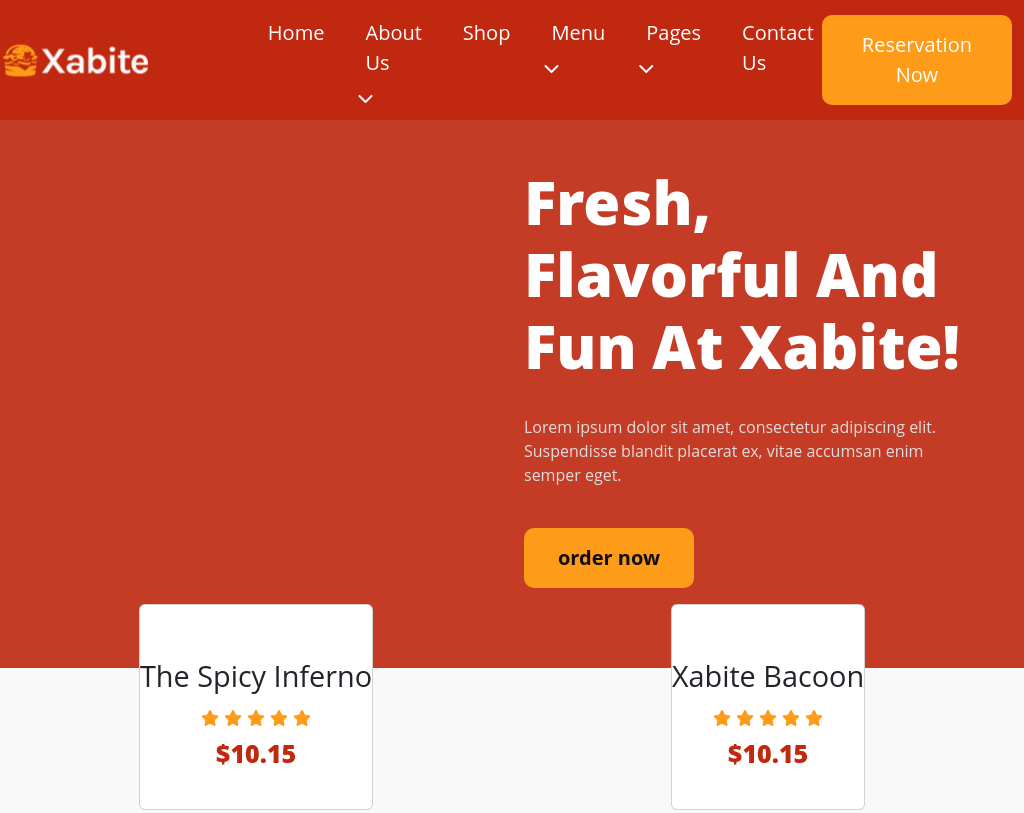
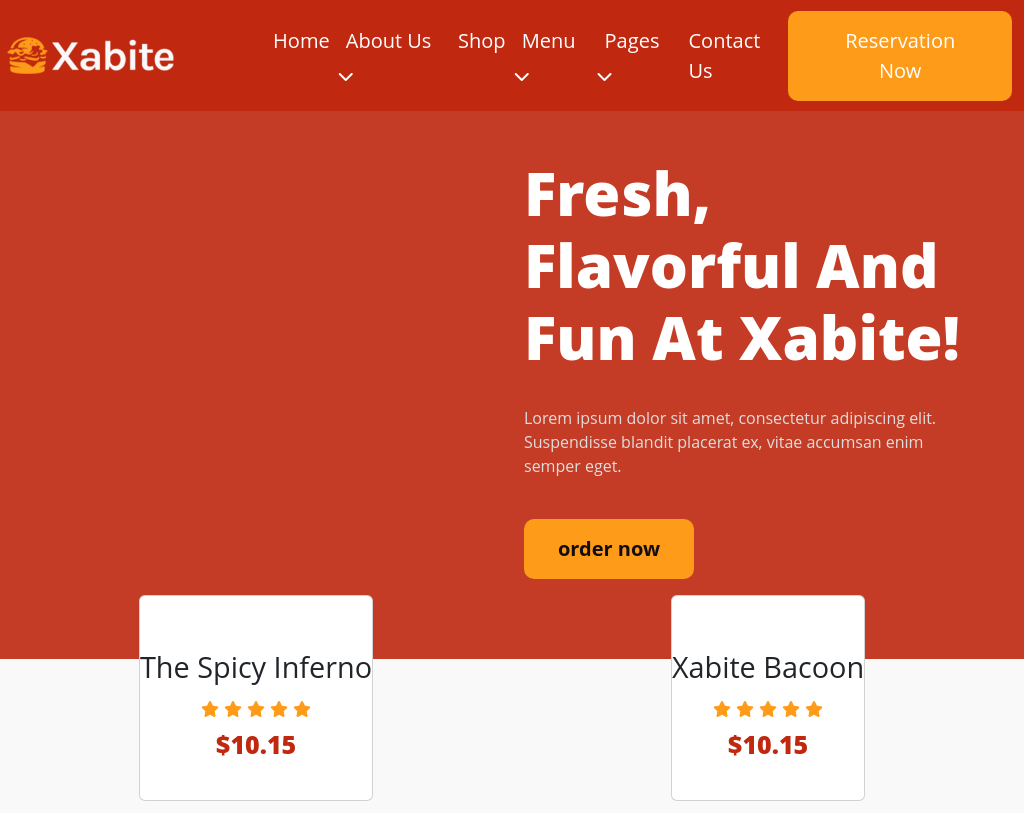
Before and after one commit to ZiadIbrahim22/test, a plain HTML site: page index.html in a window 1024 px wide. Shown: the top 813 px of the page. Drawn offline with nearby package versions, Linux system fonts and the light colour scheme; files whose address does not match are found by name.

Commit message:
Update main.css

```diff
--- a/css/main.css
+++ b/css/main.css
@@ -48,11 +48,12 @@ a{
 }
 .navbar ul .nav-item{
     position: relative;
+    margin-left: 25px;
     cursor: pointer;
 }
-@media (min-width: 1024px) {
+@media (max-width: 1220px) {
     .navbar ul .nav-item{
-    margin-left: 25px;
+    margin-left: 0 !important;
 }
 .navbar ul .nav-item a{
     text-transform: capitalize;
```
